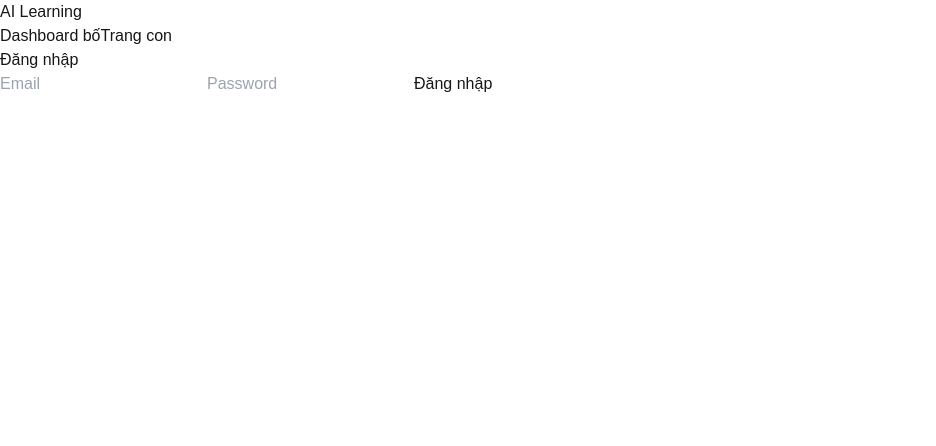
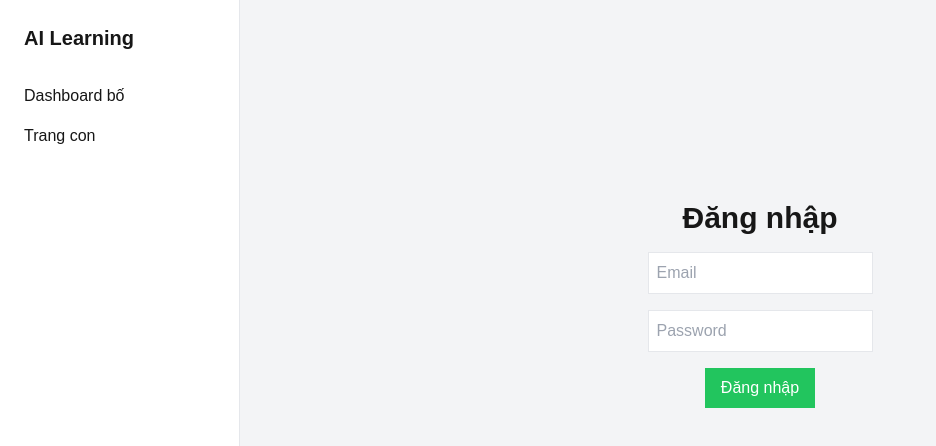
Before and after one commit to nguyenvanan3t-svg/learning-platform, a Next.js app: page /login in a window 1280 px wide. Shown: the top 446 px of the page, without its empty margins (0-936 px from the left). Built offline with nearby package versions, Linux system fonts and the light colour scheme; no server answers.

Commit message:
fix child load assignment

```diff
--- a/tailwind.config.js
+++ b/tailwind.config.js
@@ -1,8 +1,16 @@
 /** @type {import('tailwindcss').Config} */
+
 module.exports = {
-  content: [],
-  theme: {
-    extend: {},
-  },
-  plugins: [],
+
+content: [
+"./app/**/*.{js,ts,jsx,tsx}",
+"./components/**/*.{js,ts,jsx,tsx}",
+],
+
+theme: {
+extend: {},
+},
+
+plugins: [],
+
 }
```
